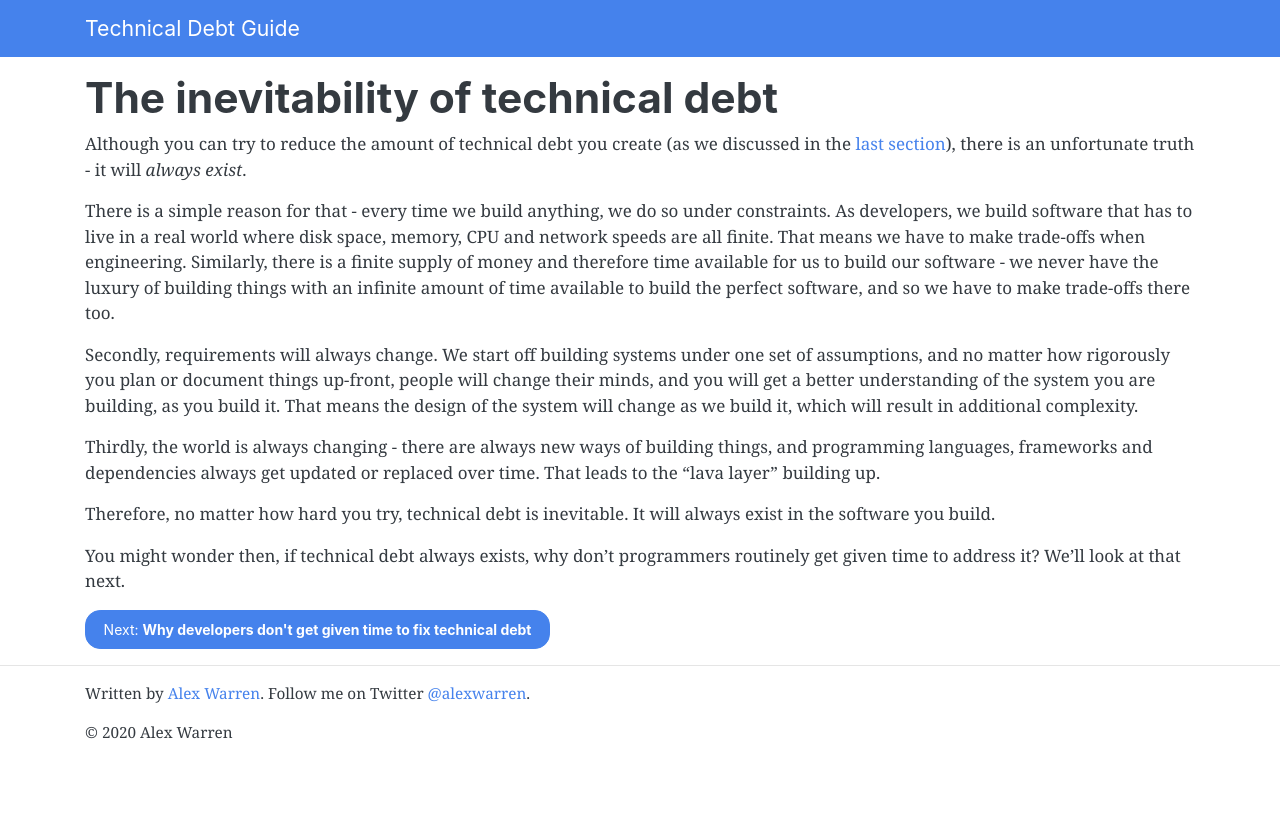
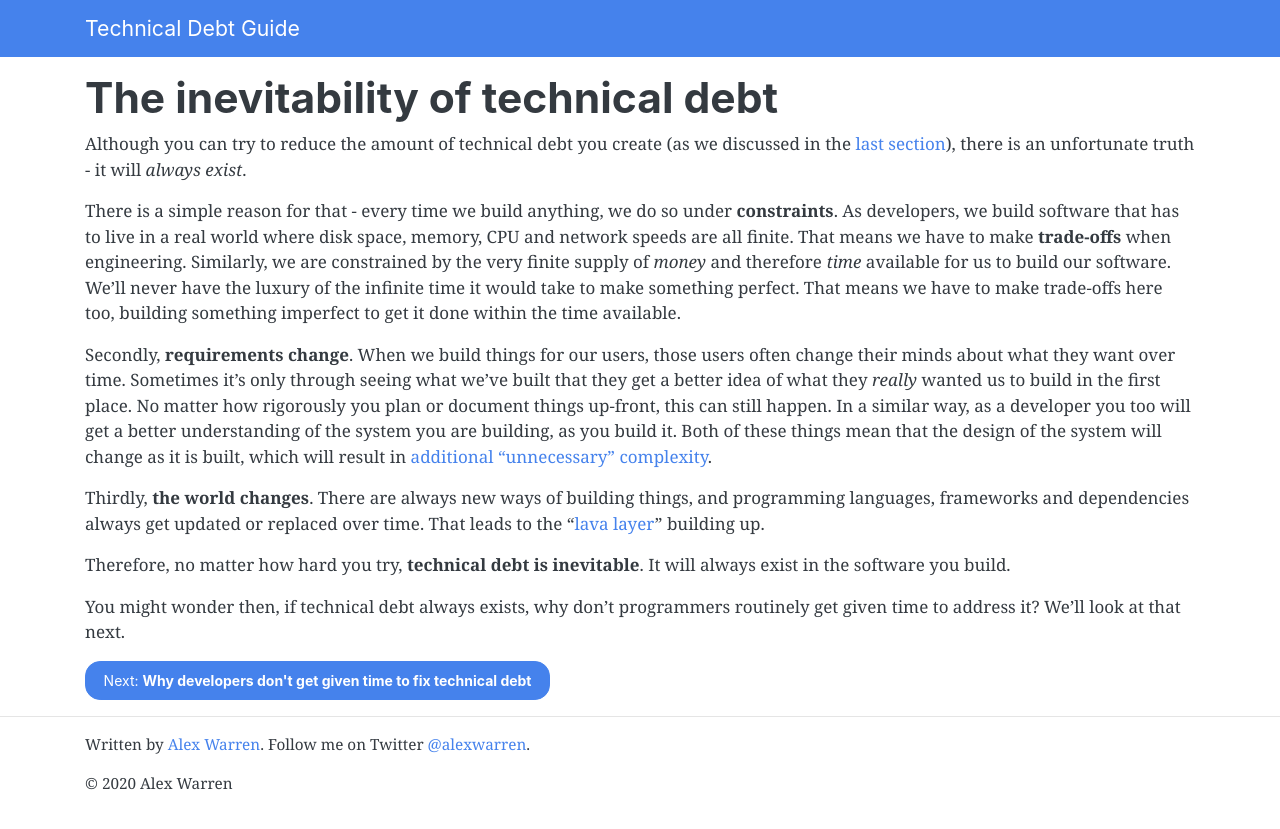
Before and after one commit to alexwarren/techdebtguide, a Jekyll site: the page built from articles/inevitability-of-technical-debt.md, in a window 1280 px wide. Shown: the top 829 px of the page. Built offline with Jekyll 4.4.1, drawn with Linux system fonts in a browser that asks for light colours.

Commit message:
Update inevitability-of-technical-debt.md

```diff
--- a/articles/inevitability-of-technical-debt.md
+++ b/articles/inevitability-of-technical-debt.md
@@ -6,12 +6,12 @@ permalink: inevitability-of-technical-debt
 
 Although you can try to reduce the amount of technical debt you create (as we discussed in the [last section](creating-less-technical-debt)), there is an unfortunate truth - it will _always exist_.
 
-There is a simple reason for that - every time we build anything, we do so under constraints. As developers, we build software that has to live in a real world where disk space, memory, CPU and network speeds are all finite. That means we have to make trade-offs when engineering. Similarly, there is a finite supply of money and therefore time available for us to build our software - we never have the luxury of building things with an infinite amount of time available to build the perfect software, and so we have to make trade-offs there too.
+There is a simple reason for that - every time we build anything, we do so under **constraints**. As developers, we build software that has to live in a real world where disk space, memory, CPU and network speeds are all finite. That means we have to make **trade-offs** when engineering. Similarly, we are constrained by the very finite supply of _money_ and therefore _time_ available for us to build our software. We'll never have the luxury of the infinite time it would take to make something perfect. That means we have to make trade-offs here too, building something imperfect to get it done within the time available.
 
-Secondly, requirements will always change. We start off building systems under one set of assumptions, and no matter how rigorously you plan or document things up-front, people will change their minds, and you will get a better understanding of the system you are building, as you build it. That means the design of the system will change as we build it, which will result in additional complexity.
+Secondly, **requirements change**. When we build things for our users, those users often change their minds about what they want over time. Sometimes it's only through seeing what we've built that they get a better idea of what they _really_ wanted us to build in the first place. No matter how rigorously you plan or document things up-front, this can still happen. In a similar way, as a developer you too will get a better understanding of the system you are building, as you build it. Both of these things mean that the design of the system will change as it is built, which will result in [additional "unnecessary" complexity](types-of-technical-debt#unnecessary-complexity).
 
-Thirdly, the world is always changing - there are always new ways of building things, and programming languages, frameworks and dependencies always get updated or replaced over time. That leads to the "lava layer" building up.
+Thirdly, **the world changes**. There are always new ways of building things, and programming languages, frameworks and dependencies always get updated or replaced over time. That leads to the "[lava layer](types-of-technical-debt#lava-layer)" building up.
 
-Therefore, no matter how hard you try, technical debt is inevitable. It will always exist in the software you build.
+Therefore, no matter how hard you try, **technical debt is inevitable**. It will always exist in the software you build.
 
 You might wonder then, if technical debt always exists, why don't programmers routinely get given time to address it? We'll look at that next.
```
